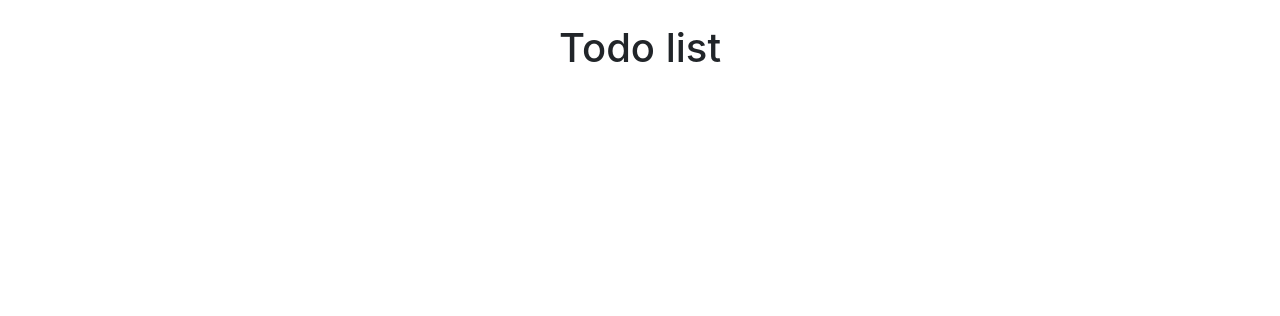
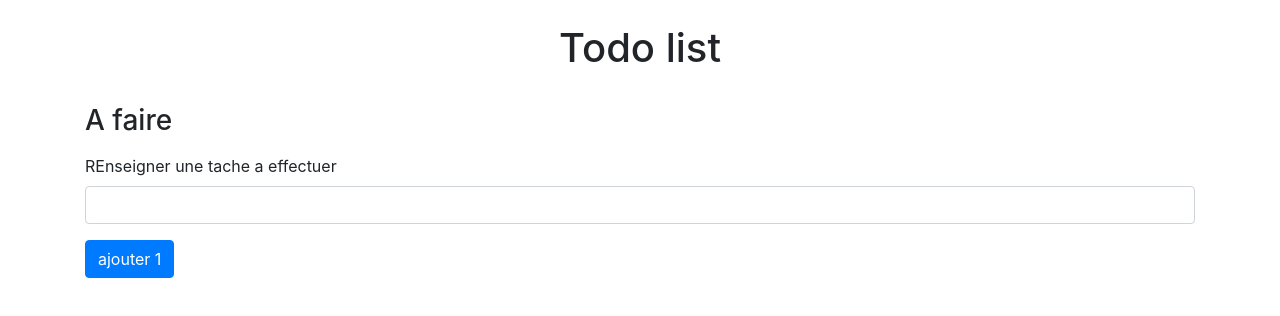
Before and after one commit to adoax/TodoList-React, a React (Create React App) app: page / in a window 1280 px wide. Shown: the top 316 px of the page. Built offline with nearby package versions, Linux system fonts and the light colour scheme.

Commit message:
suppression d'une tache

```diff
--- a/src/App.js
+++ b/src/App.js
@@ -1,12 +1,14 @@
 import React from 'react';
 import './App.css';
-import TodoList from './Todo/TodoList';
+import TodoApp from './Todo/TodoApp';
 
 
 class App extends React.Component {
   render() {
     return (
-      <TodoList />
+      <div className="container">
+        <TodoApp />
+      </div>
     );
   }
 }
--- /dev/null
+++ b/src/Todo/TodoApp.js
@@ -0,0 +1,58 @@
+import React from 'react';
+import TodoList from './TodoList';
+
+class TodoApp extends React.Component {
+
+    constructor(props) {
+        super(props);
+        this.state = { items: [], text: '' };
+        this.handleChange = this.handleChange.bind(this);
+        this.handleSubmit = this.handleSubmit.bind(this);
+        this.ladate = new Date();
+    }
+    render() {
+        return (
+            <div>
+                <h1 className="text-center p-4"> Todo list</h1>
+                <h3>A faire</h3>
+                <TodoList items={this.state.items} />
+                <form onSubmit={this.handleSubmit}>
+                    <div className="form-group">
+                        <label>REnseigner une tache a effectuer</label>
+                        <input type="text" className="form-control" onChange={this.handleChange} value={this.state.text} />
+                    </div>
+                    <button className="btn btn-primary">
+                        ajouter {this.state.items.length + 1}
+                    </button>
+                </form>
+            </div>
+        );
+    }
+
+    handleChange(e) {
+        this.setState({ text: e.target.value });
+    }
+
+    handleSubmit(e) {
+        e.preventDefault();
+        if (!this.state.text.length) {
+            return;
+        }
+        const newItem = {
+            text: this.state.text,
+            id: (this.ladate.getDate()
+            +'/'+(this.ladate.getMonth()+1)
+            +'/'+this.ladate.getFullYear()
+            +'-' +this.ladate.getHours()
+            +'h' + this.ladate.getMinutes())
+        };
+        this.setState(state => ({
+            items: state.items.concat(newItem),
+            text: ''
+        }));
+    }
+
+
+}
+
+export default TodoApp;
--- a/src/Todo/TodoList.js
+++ b/src/Todo/TodoList.js
@@ -1,12 +1,15 @@
 import React from 'react'
+import { isTemplateElement } from '@babel/types'
 
 class TodoList extends React.Component {
     render() {
         return (
-            <div>
-                <h1 className="text-center p-4"> Todo list</h1>
-            </div>
-        )
+          <ul>
+            {this.props.items.map(item => (
+              <li key={item.id}>{item.text} {item.id}</li>
+            ))}
+          </ul>
+        );
     }
 }
 
```
